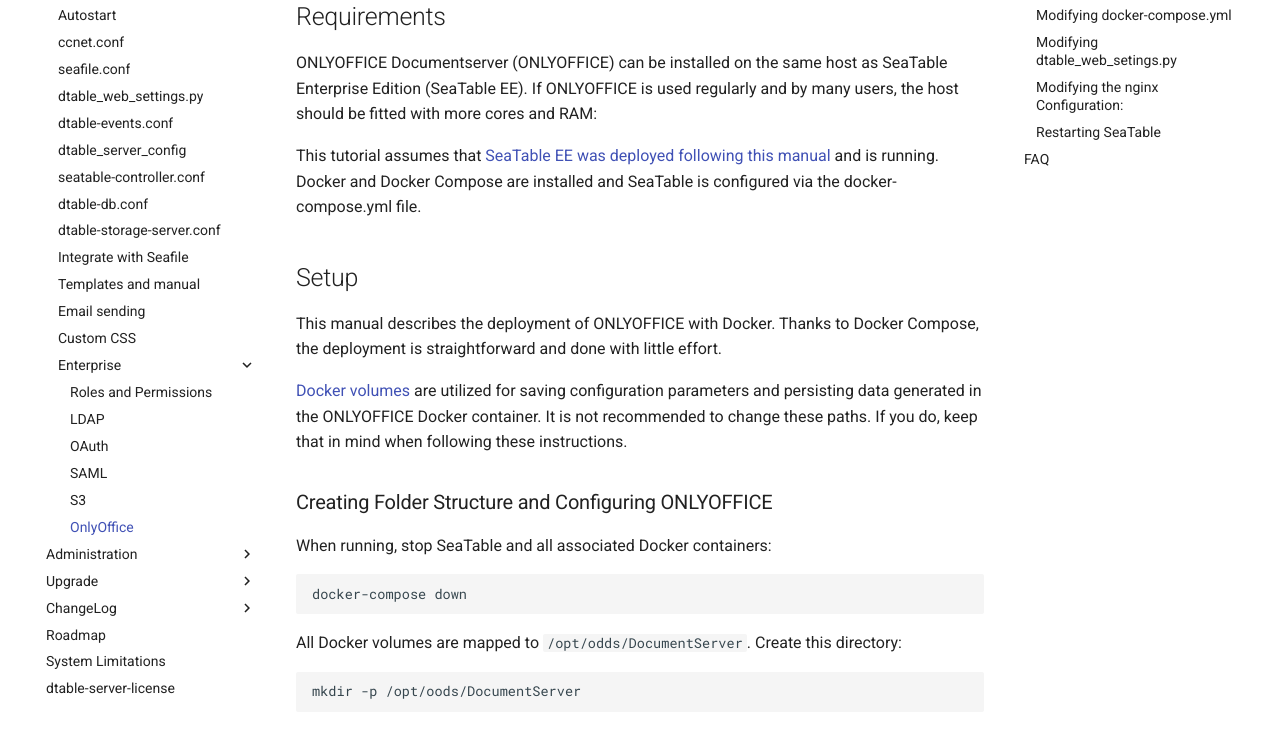
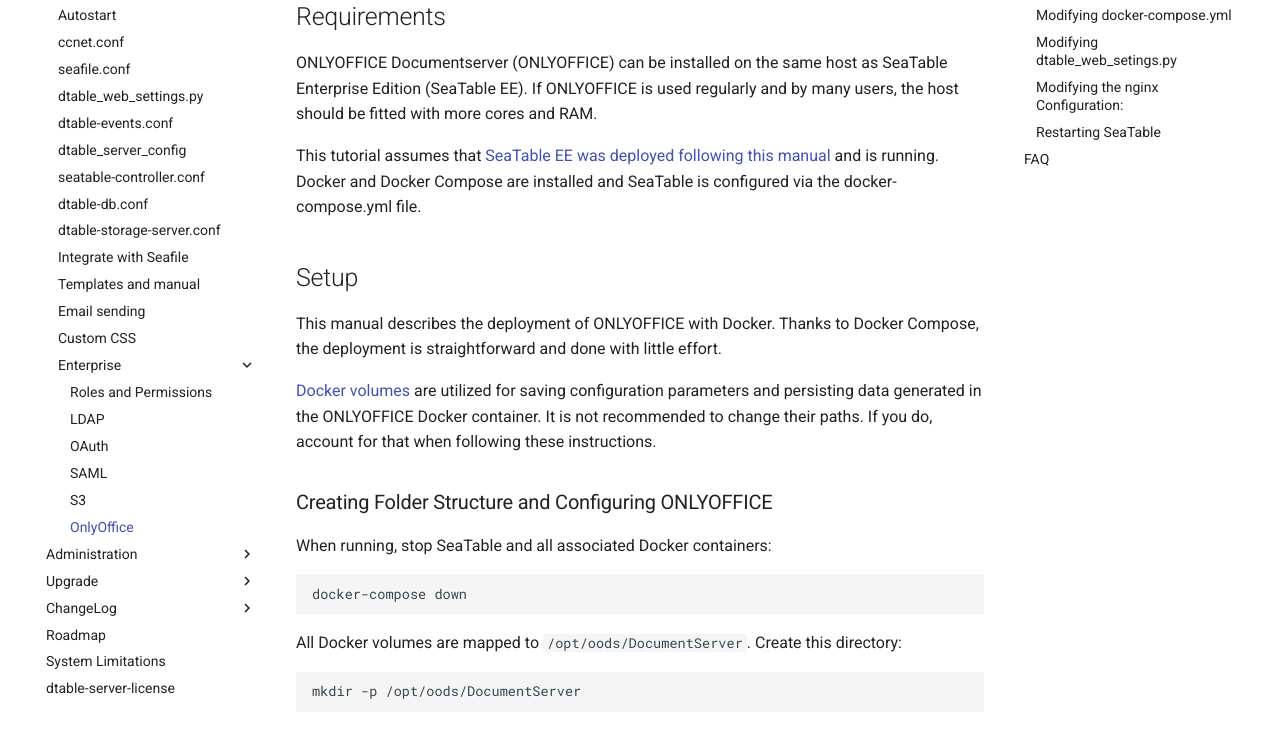
Before and after one commit to seatable/seatable-admin-docs, an MkDocs documentation site: the page built from manual/config/enterprise/deploy_onlyoffice_docker.md, in a window 1280 px wide and 1400 px high. Shown: the part 222-953 px from the top of the window. Built offline with MkDocs 1.6.1 and Material for MkDocs 9.7.7, drawn with Linux system fonts in a browser that asks for light colours; comment, search, counter and statistics services are not loaded; some of the changed text lies outside the part shown.

Commit message:
Fix wrong path and minor language improvements

````diff
--- a/manual/config/enterprise/deploy_onlyoffice_docker.md
+++ b/manual/config/enterprise/deploy_onlyoffice_docker.md
@@ -2,7 +2,7 @@
 
 ## Requirements
 
-ONLYOFFICE Documentserver (ONLYOFFICE) can be installed on the same host as SeaTable Enterprise Edition (SeaTable EE). If ONLYOFFICE is used regularly and by many users, the host should be fitted with more cores and RAM:
+ONLYOFFICE Documentserver (ONLYOFFICE) can be installed on the same host as SeaTable Enterprise Edition (SeaTable EE). If ONLYOFFICE is used regularly and by many users, the host should be fitted with more cores and RAM.
 
 This tutorial assumes that [SeaTable EE was deployed following this manual](https://manual.seatable.io/docker/Enterprise-Edition/Deploy%20SeaTable-EE%20with%20Docker/) and is running. Docker and Docker Compose are installed and SeaTable is configured via the docker-compose.yml file.
 
@@ -10,7 +10,7 @@
 
 This manual describes the deployment of ONLYOFFICE with Docker. Thanks to Docker Compose, the deployment is straightforward and done with little effort.
 
-[Docker volumes](https://docs.docker.com/storage/volumes/) are utilized for saving configuration parameters and persisting data generated in the ONLYOFFICE Docker container. It is not recommended to change these paths. If you do, keep that in mind when following these instructions.
+[Docker volumes](https://docs.docker.com/storage/volumes/) are utilized for saving configuration parameters and persisting data generated in the ONLYOFFICE Docker container. It is not recommended to change their paths. If you do, account for that when following these instructions.
 
 ### Creating Folder Structure and Configuring ONLYOFFICE
 
@@ -20,7 +20,7 @@
 docker-compose down
 ```
 
-All Docker volumes are mapped to `/opt/odds/DocumentServer`. Create this directory:
+All Docker volumes are mapped to `/opt/oods/DocumentServer`. Create this directory:
 
 ```bash
 mkdir -p /opt/oods/DocumentServer
````
Also changed, not shown: other parts of manual/config/enterprise/deploy_onlyoffice_docker.md (+4 -4 lines).
